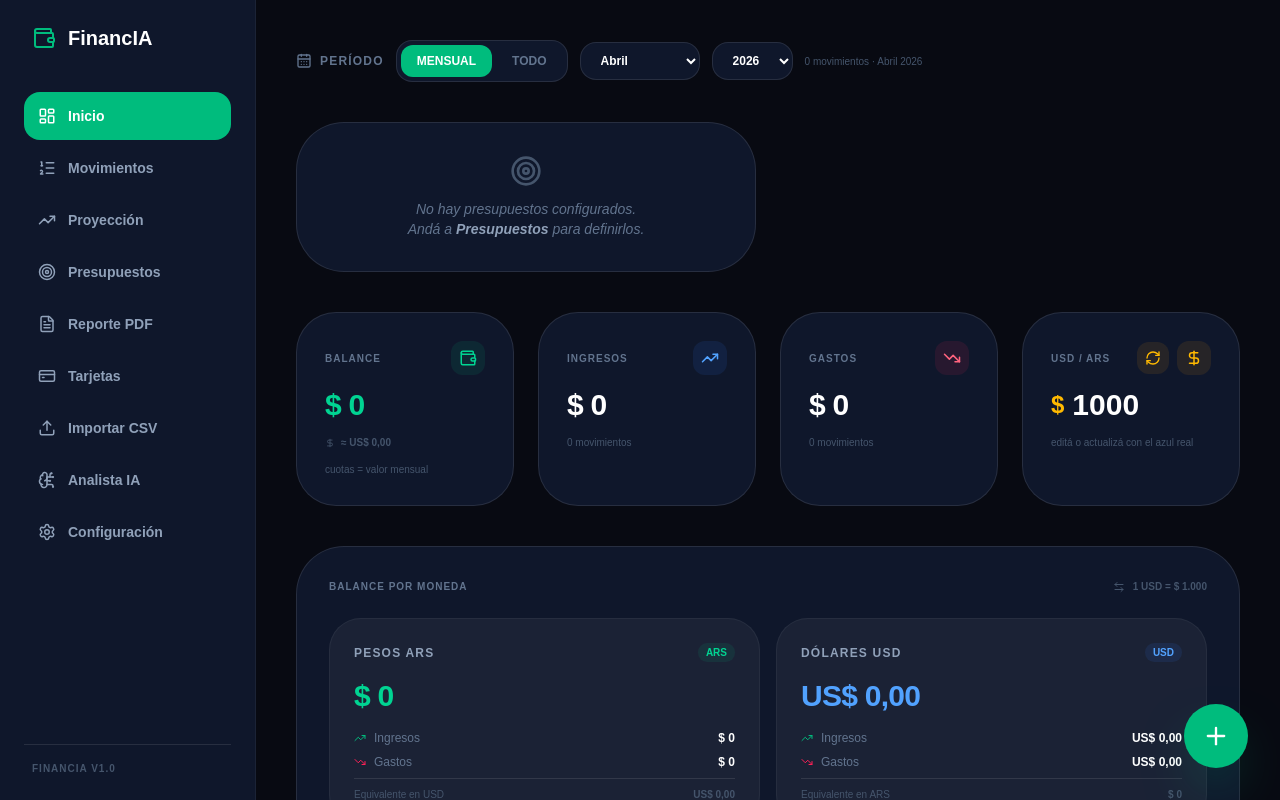
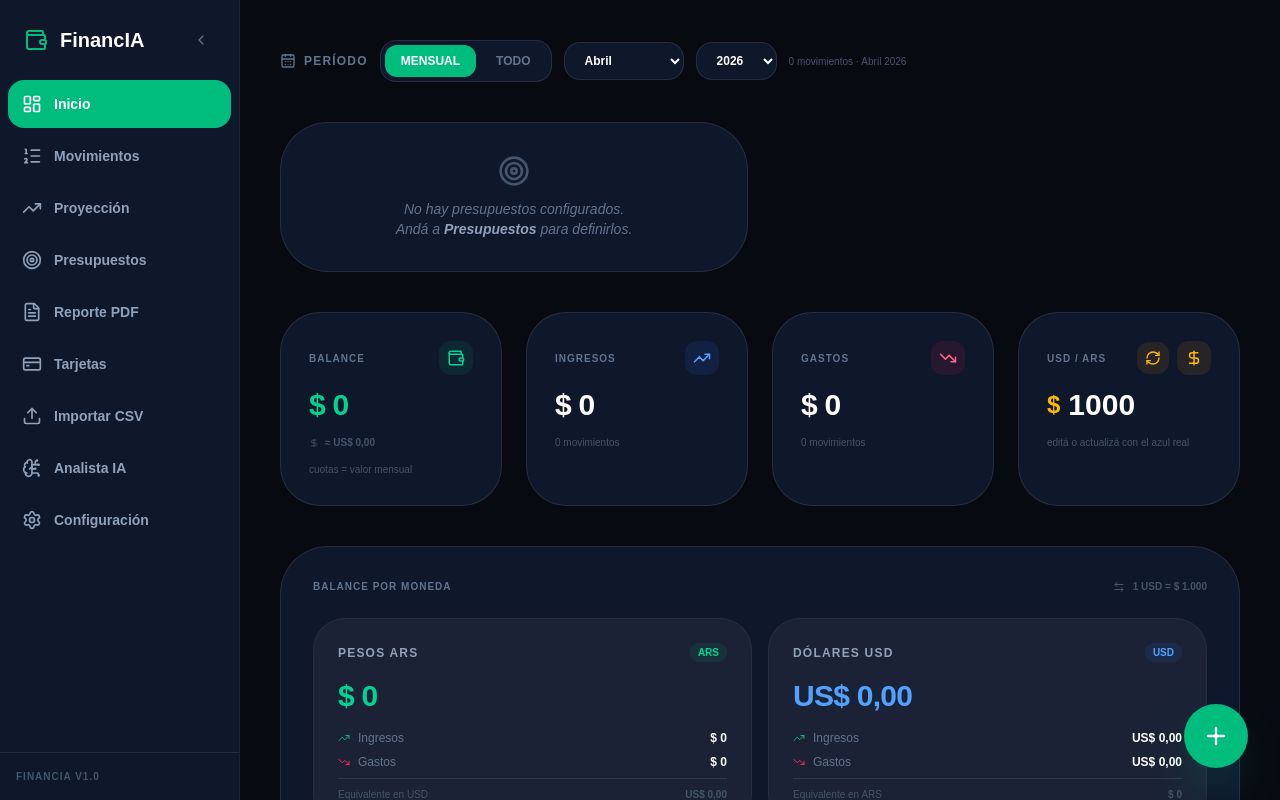
Before and after one commit to gr003-ui/FinancIA, a Next.js app: page / in a window 1280 px wide. Built offline with nearby package versions, Linux system fonts and the light colour scheme.

Commit message:
feat: sidebar colapsable con animación, tooltips en modo compacto y persistencia en localStorage

```diff
--- a/src/components/Sidebar.tsx
+++ b/src/components/Sidebar.tsx
@@ -4,13 +4,30 @@ import { usePathname } from 'next/navigation';
 import {
   LayoutDashboard, CreditCard, BrainCircuit, Settings,
   Wallet, ListOrdered, AlertTriangle, TrendingUp,
-  Upload, Target, FileText,
+  Upload, Target, FileText, ChevronLeft, ChevronRight,
 } from 'lucide-react';
 import { useFinanceStore, getMonthlyAmount } from '../store/useFinanceStore';
+import { motion, AnimatePresence } from 'framer-motion';
+import { useState, useEffect } from 'react';
 
 const Sidebar = () => {
   const pathname = usePathname();
   const { cards, budgets, transactions, exchangeRate } = useFinanceStore();
+
+  const [collapsed, setCollapsed] = useState(false);
+
+  // Persistir estado de colapso en localStorage
+  useEffect(() => {
+    const saved = localStorage.getItem('sidebar-collapsed');
+    if (saved !== null) setCollapsed(saved === 'true');
+  }, []);
+
+  const toggleCollapse = () => {
+    setCollapsed((prev) => {
+      localStorage.setItem('sidebar-collapsed', String(!prev));
+      return !prev;
+    });
+  };
 
   const now   = new Date();
   const thisM = now.getMonth();
@@ -20,8 +37,10 @@ const Sidebar = () => {
 
   const hasLowLimit = cards.some((card) => {
     if (card.type === 'Débito') return false;
-    return card.limitOnePayment > 0 &&
-      (card.availableOnePayment / card.limitOnePayment) * 100 < 20;
+    return (
+      card.limitOnePayment > 0 &&
+      (card.availableOnePayment / card.limitOnePayment) * 100 < 20
+    );
   });
 
   const toARS = (amount: number, currency: 'ARS' | 'USD') =>
@@ -75,42 +94,136 @@ const Sidebar = () => {
   ];
 
   return (
-    <aside className="w-64 bg-slate-900 h-screen sticky top-0 p-6 flex flex-col text-white border-r border-white/5">
-      <div className="flex items-center gap-3 mb-10 px-2">
-        <Wallet size={24} className="text-emerald-500" />
-        <h1 className="text-xl font-black">FinancIA</h1>
+    <motion.aside
+      initial={false}
+      animate={{ width: collapsed ? 72 : 240 }}
+      transition={{ duration: 0.3, ease: [0.25, 0.46, 0.45, 0.94] }}
+      className="bg-slate-900 h-screen sticky top-0 flex flex-col text-white border-r border-white/5 overflow-hidden flex-shrink-0"
+    >
+      {/* Logo + toggle */}
+      <div className={`flex items-center h-20 px-4 flex-shrink-0 ${collapsed ? 'justify-center' : 'justify-between px-6'}`}>
+        <AnimatePresence mode="wait">
+          {!collapsed ? (
+            <motion.div
+              key="full-logo"
+              initial={{ opacity: 0, x: -10 }}
+              animate={{ opacity: 1, x: 0 }}
+              exit={{ opacity: 0, x: -10 }}
+              transition={{ duration: 0.2 }}
+              className="flex items-center gap-3"
+            >
+              <Wallet size={24} className="text-emerald-500 flex-shrink-0" />
+              <span className="text-xl font-black whitespace-nowrap">FinancIA</span>
+            </motion.div>
+          ) : (
+            <motion.div
+              key="icon-logo"
+              initial={{ opacity: 0, scale: 0.8 }}
+              animate={{ opacity: 1, scale: 1 }}
+              exit={{ opacity: 0, scale: 0.8 }}
+              transition={{ duration: 0.2 }}
+            >
+              <Wallet size={24} className="text-emerald-500" />
+            </motion.div>
+          )}
+        </AnimatePresence>
+
+        {!collapsed && (
+          <button
+            onClick={toggleCollapse}
+            className="p-1.5 rounded-xl hover:bg-white/10 text-slate-500 hover:text-white transition-all flex-shrink-0"
+            title="Colapsar sidebar"
+          >
+            <ChevronLeft size={16} />
+          </button>
+        )}
       </div>
-      <nav className="flex-1 space-y-1 overflow-y-auto">
+
+      {/* Nav */}
+      <nav className="flex-1 px-2 space-y-1 overflow-y-auto overflow-x-hidden">
         {menuItems.map((item) => {
           const Icon     = item.icon;
           const isActive = pathname === item.href;
+
           return (
             <Link
               key={item.name}
               href={item.href}
-              className={`flex items-center gap-3 p-3.5 rounded-2xl font-bold transition-all relative ${
+              title={collapsed ? item.name : undefined}
+              className={`flex items-center rounded-2xl font-bold transition-all relative group ${
+                collapsed ? 'justify-center p-3' : 'gap-3 p-3.5'
+              } ${
                 isActive
                   ? 'bg-emerald-500 text-white'
                   : 'text-slate-400 hover:bg-slate-800 hover:text-white'
               }`}
             >
-              <Icon size={18} />
-              <span className="text-sm">{item.name}</span>
-              {item.alert && !isActive && (
-                <span className="ml-auto">
+              <div className="relative flex-shrink-0">
+                <Icon size={20} />
+                {/* Badge de alerta en modo compacto */}
+                {item.alert && !isActive && collapsed && (
+                  <span className="absolute -top-1 -right-1 w-2 h-2 bg-amber-400 rounded-full" />
+                )}
+              </div>
+
+              {/* Label animado */}
+              <AnimatePresence mode="wait">
+                {!collapsed && (
+                  <motion.span
+                    key="label"
+                    initial={{ opacity: 0, width: 0 }}
+                    animate={{ opacity: 1, width: 'auto' }}
+                    exit={{ opacity: 0, width: 0 }}
+                    transition={{ duration: 0.2 }}
+                    className="text-sm whitespace-nowrap overflow-hidden"
+                  >
+                    {item.name}
+                  </motion.span>
+                )}
+              </AnimatePresence>
+
+              {/* Badge de alerta en modo expandido */}
+              {item.alert && !isActive && !collapsed && (
+                <motion.span
+                  initial={{ opacity: 0, scale: 0.8 }}
+                  animate={{ opacity: 1, scale: 1 }}
+                  className="ml-auto flex-shrink-0"
+                >
                   <AlertTriangle size={12} className="text-amber-400" />
-                </span>
+                </motion.span>
+              )}
+
+              {/* Tooltip en modo compacto */}
+              {collapsed && (
+                <div className="absolute left-full ml-3 px-3 py-1.5 bg-slate-800 border border-white/10 text-white text-xs font-bold rounded-xl whitespace-nowrap opacity-0 group-hover:opacity-100 pointer-events-none transition-opacity z-50 shadow-xl">
+                  {item.name}
+                  {item.alert && (
+                    <span className="ml-2 text-amber-400">●</span>
+                  )}
+                </div>
               )}
             </Link>
           );
         })}
       </nav>
-      <div className="px-2 pt-4 border-t border-white/10">
-        <p className="text-[10px] text-slate-600 font-bold uppercase tracking-widest">
-          FinancIA v1.0
-        </p>
+
+      {/* Footer */}
+      <div className={`border-t border-white/10 flex-shrink-0 ${collapsed ? 'py-4 flex justify-center' : 'p-4'}`}>
+        {collapsed ? (
+          <button
+            onClick={toggleCollapse}
+            className="p-2 rounded-xl hover:bg-white/10 text-slate-500 hover:text-white transition-all"
+            title="Expandir sidebar"
+          >
+            <ChevronRight size={16} />
+          </button>
+        ) : (
+          <p className="text-[10px] text-slate-600 font-bold uppercase tracking-widest">
+            FinancIA v1.0
+          </p>
+        )}
       </div>
-    </aside>
+    </motion.aside>
   );
 };
 
```
